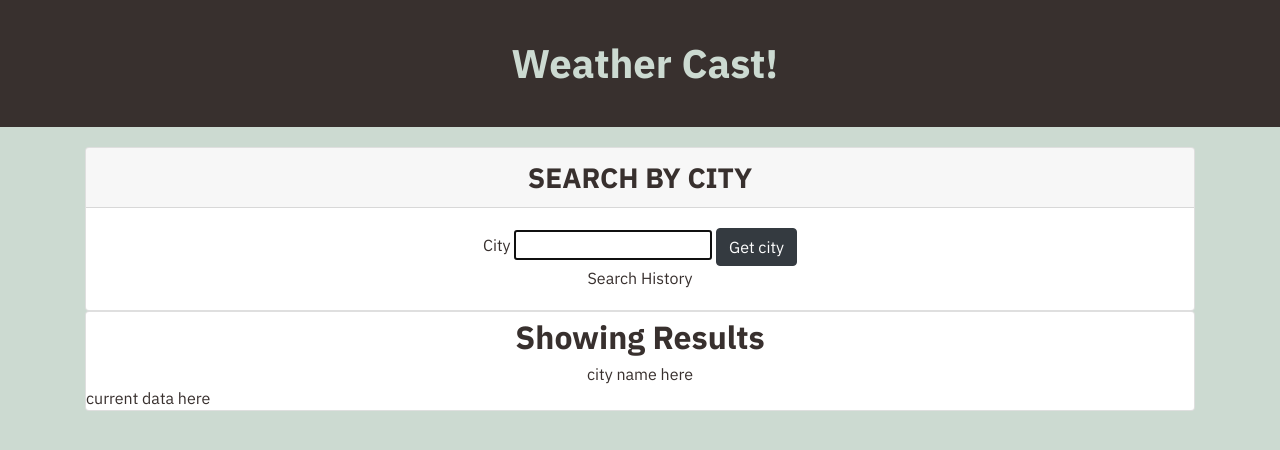
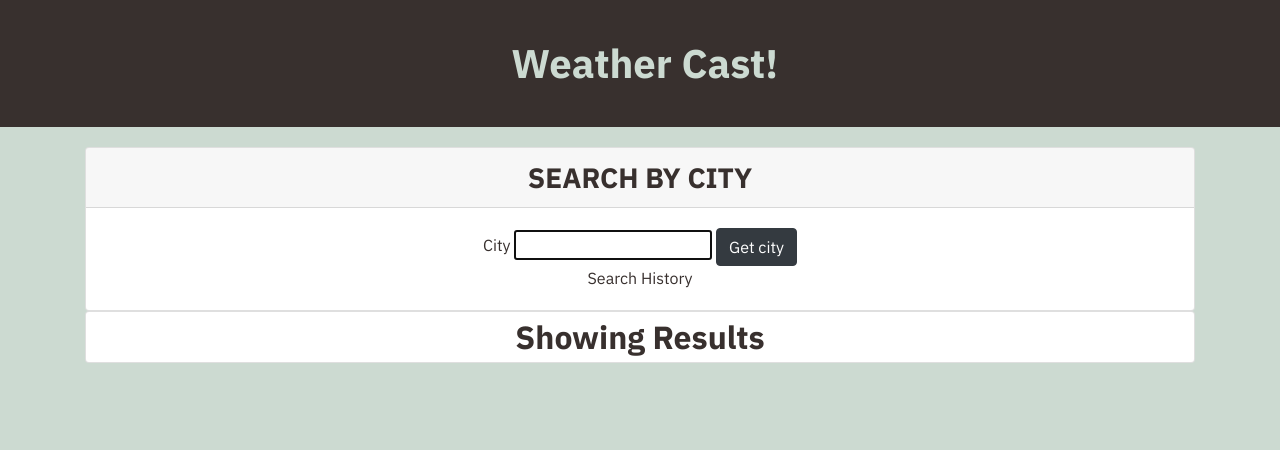
Before and after one commit to teatyped/WeatherCast, a plain HTML site: page index.html in a window 1280 px wide. Drawn offline with nearby package versions, Linux system fonts and the light colour scheme; no server answers; some icons are missing.

```diff
--- a/assets/js/script.js
+++ b/assets/js/script.js
@@ -115,5 +115,3 @@ function displayForecast(data){
                           </div>`;
       }
 }
-
-fetchApi("orlando");
--- a/index.html
+++ b/index.html
@@ -42,8 +42,8 @@
     <div class=" container px-0 d-inline">
       <div class="card">
         <h2 class="subtitle text-center">Showing Results </h2>
-        <div id="city-name" class="city-name text-center">city name here</div>
-        <div id="current-weather">current data here</div>
+        <div id="city-name" class="city-name text-center"></div>
+        <div id="current-weather"></div>
       </div>
     </div>
   </div>
```
